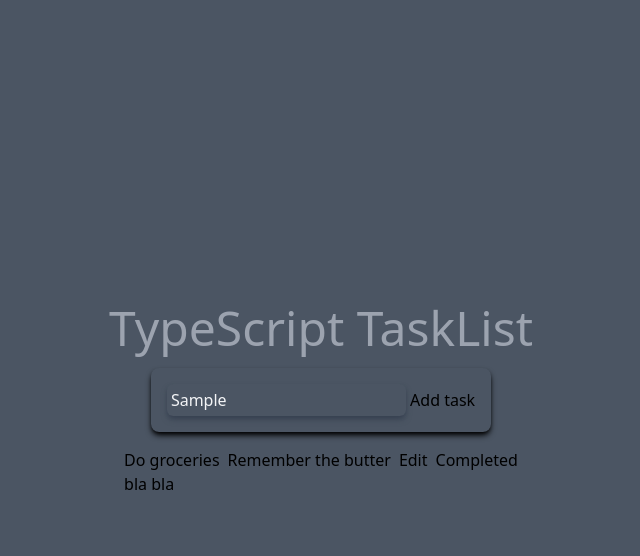
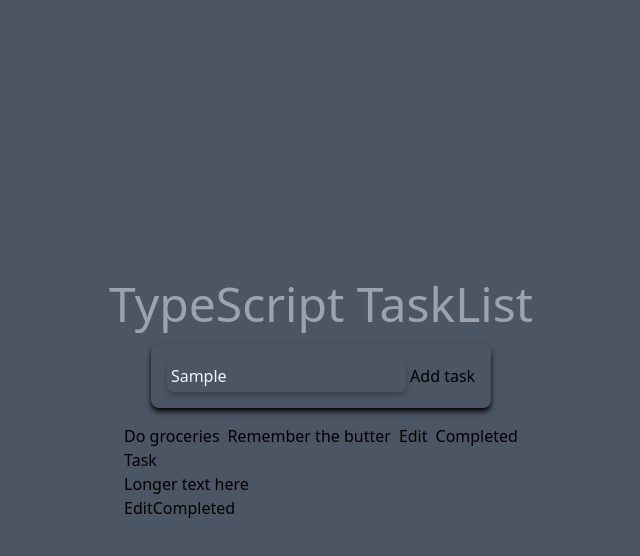
Before and after one commit to lilKriT/TypeScript-TaskList, a website built with Vite: page index.html in a window 1280 px wide. Both pictures are taken after typing "Sample" into the empty fields and a click on the button "Add task". Shown: the whole page, without its empty margins (319-959 px from the left). Built offline with nearby package versions, Linux system fonts and the light colour scheme.

Commit message:
Adding tasks.

```diff
--- a/index.html
+++ b/index.html
@@ -28,7 +28,7 @@
 
       <!-- Existing tasks -->
       <div id="tasksList">
-        <div class="flex gap-2">
+        <div class="task flex gap-2">
           <h2>Do groceries</h2>
           <p>Remember the butter</p>
           <button class="">Edit</button>
--- a/src/index.ts
+++ b/src/index.ts
@@ -22,11 +22,27 @@ const addTask = (e: Event) => {
   console.log(`Current Value: ${taskName}`);
 
   const newTask: HTMLDivElement = document.createElement("div");
+  newTask.classList.add("task");
+
   const taskTitle = document.createElement("h2");
-  taskTitle.textContent = "bla bla";
+  taskTitle.textContent = "Task";
   newTask.appendChild(taskTitle);
+
+  const taskDescription = document.createElement("p");
+  taskDescription.textContent = "Longer text here";
+  newTask.appendChild(taskDescription);
+
+  const taskEditButton = document.createElement("button");
+  taskEditButton.textContent = "Edit";
+  newTask.appendChild(taskEditButton);
+
+  const taskCompletedButton = document.createElement("button");
+  taskCompletedButton.textContent = "Completed";
+  newTask.appendChild(taskCompletedButton);
 
   tasksList.appendChild(newTask);
 };
 
+const completeTask = () => {};
+
 export {};
```
